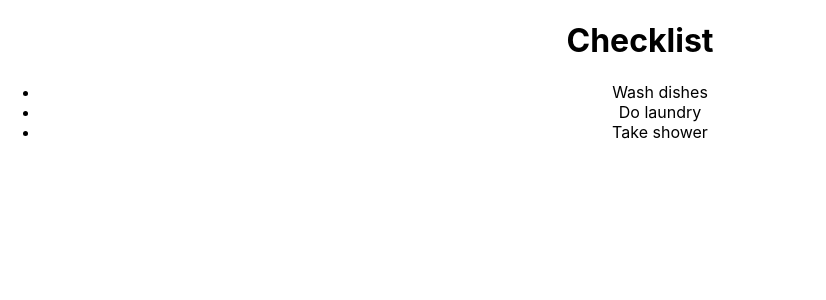
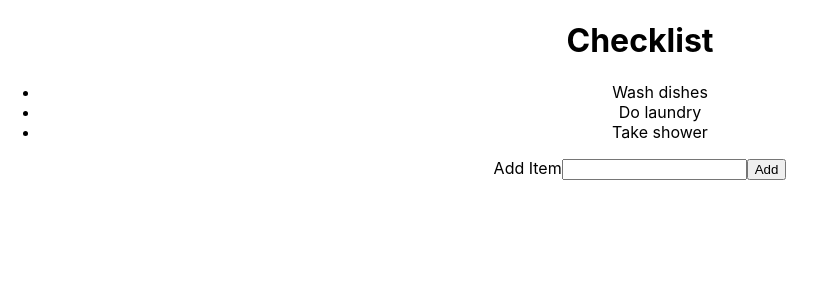
Before and after one commit to adriennehein/react-project, a React (Create React App) app: page / in a window 1280 px wide. Shown: the top 300 px of the page, without its empty margins (0-826 px from the left). Built offline with nearby package versions, Linux system fonts and the light colour scheme.

Commit message:
Add items todo list

```diff
--- a/src/App.js
+++ b/src/App.js
@@ -1,31 +1,57 @@
 import { render } from 'react-dom';
+import React from 'react';
 import './App.css';
 // import Todolist from './components/Todolist';
 
 export default function App() {
-  const todos = [
+  const [todos, setTodos] = React.useState([
     { id: 1, text: "Wash dishes", done: false },
     { id: 2, text: "Do laundry", done: false },
     { id: 3, text: "Take shower", done: false }
-  ];
+  ]);
+
   return (
     <div className="App">
       <h1>Checklist</h1>
       <Todolist todos={todos}/>
+      <AddTodo setTodos={setTodos} />
     </div>
   );
 }
 
+// //object destructuring on props object: props > {todos}
 
-//object destructuring on props object: props > {todos}
-function Todolist({todos}) {
+function Todolist({todos})  {
   return (
     <ul>
-      {todos.map(todo=> (
+      { todos.map(todo => (
         <li key={todo.id}>{todo.text}</li>
-
       ))}
-
     </ul>
   )
 }
+
+function AddTodo( {setTodos} ) {
+  const inputRef = React.useRef();
+  function handleSubmit(e) {
+    e.preventDefault();
+    const text = e.target.elements.addTodo.value;
+    const todo = {
+      id: 4,
+      text,
+      done: false,
+    };
+    setTodos( prevTodos => {
+      return prevTodos.concat(todo);
+    });
+    inputRef.current.value = '';
+
+  }
+  return (
+    <form onSubmit={handleSubmit}>
+      <label htmlFor="addTodo">Add Item</label>
+      <input id="addTodo" ref={inputRef} />
+      <button type="submit">Add</button>
+    </form>
+  )
+}
```
Also changed, not shown: src/components/Todolist.js (+11 -0 lines).
